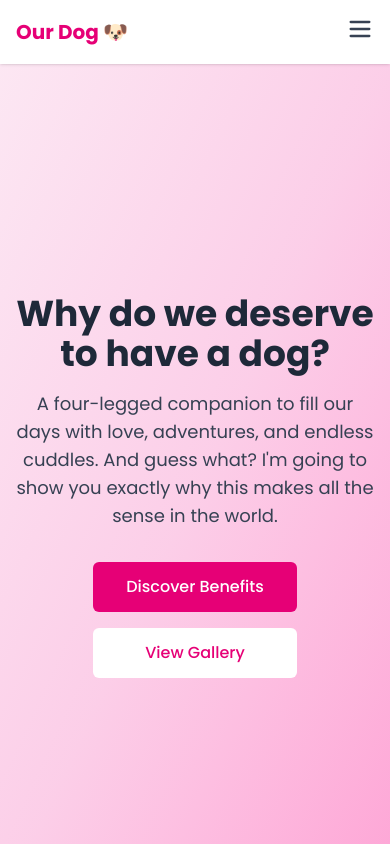
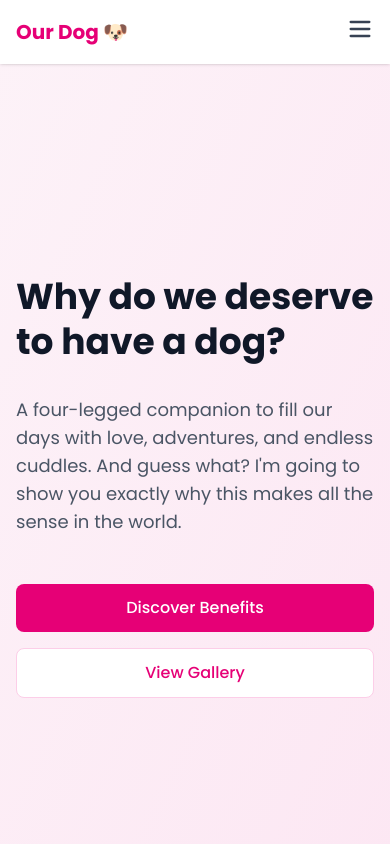
Before and after one commit to gabriellamsa/paws-and-purpose, a Next.js app: page / in a window 390 px wide. Shown: the top 844 px of the page. Built offline with nearby package versions, Linux system fonts and the light colour scheme.

Commit message:
feat: enhance Hero section with image and responsive layout

```diff
--- a/src/components/hero/Hero.tsx
+++ b/src/components/hero/Hero.tsx
@@ -1,50 +1,62 @@
 "use client";
 
+import Image from "next/image";
+import Link from "next/link";
 import { motion } from "framer-motion";
-import Link from 'next/link';
 
 export default function Hero() {
   return (
-    <section className="min-h-screen flex flex-col justify-center items-center text-center bg-gradient-to-br from-pink-100 via-pink-200 to-pink-300 px-4">
-      <motion.h1
-        initial={{ opacity: 0, y: -20 }}
-        animate={{ opacity: 1, y: 0 }}
-        transition={{ duration: 0.8 }}
-        className="text-4xl sm:text-5xl font-bold text-gray-800"
+    <div className="relative w-full min-h-screen flex items-center bg-gradient-to-br from-pink-50 to-pink-100 px-4 sm:px-6 lg:px-8">
+      <div className="max-w-7xl mx-auto w-full grid grid-cols-1 lg:grid-cols-2 gap-12 items-center">
+        <motion.div
+          initial={{ opacity: 0, x: -30 }}
+          animate={{ opacity: 1, x: 0 }}
+          transition={{ duration: 0.8, ease: "easeOut" }}
+          className="space-y-8"
         >
+          <h1 className="text-4xl sm:text-5xl lg:text-6xl font-bold text-gray-900 leading-tight">
             Why do we deserve to have a dog?
-      </motion.h1>
+          </h1>
 
-      <motion.p
-        initial={{ opacity: 0, y: 20 }}
-        animate={{ opacity: 1, y: 0 }}
-        transition={{ delay: 0.4, duration: 0.8 }}
-        className="mt-4 text-lg sm:text-xl text-gray-700 max-w-xl"
-      >
+          <p className="text-lg text-gray-600 max-w-xl">
             A four-legged companion to fill our days with love, adventures, and
-        endless cuddles. And guess what? I'm going to show you exactly why this
-        makes all the sense in the world.
-      </motion.p>
+            endless cuddles. And guess what? I'm going to show you exactly why
+            this makes all the sense in the world.
+          </p>
 
-      <motion.div
-        initial={{ opacity: 0 }}
-        animate={{ opacity: 1 }}
-        transition={{ delay: 0.8 }}
-        className="flex flex-col sm:flex-row gap-4 justify-center mt-8"
-      >
+          <div className="flex flex-col sm:flex-row gap-4 pt-4">
             <Link
               href="#benefits"
-          className="inline-flex items-center justify-center px-8 py-3 border border-transparent text-base font-medium rounded-md text-white bg-pink-600 hover:bg-pink-700 transition-colors"
+              className="inline-flex items-center justify-center px-8 py-3 text-base font-medium text-white bg-pink-600 hover:bg-pink-700 rounded-lg transition-colors duration-200 focus:outline-none focus:ring-2 focus:ring-offset-2 focus:ring-pink-500"
             >
               Discover Benefits
             </Link>
+
             <Link
               href="#gallery"
-          className="inline-flex items-center justify-center px-8 py-3 border border-transparent text-base font-medium rounded-md text-pink-600 bg-white hover:bg-gray-50 transition-colors"
+              className="inline-flex items-center justify-center px-8 py-3 text-base font-medium text-pink-600 bg-white hover:bg-gray-50 rounded-lg transition-colors duration-200 focus:outline-none focus:ring-2 focus:ring-offset-2 focus:ring-pink-500 border border-pink-200"
             >
               View Gallery
             </Link>
+          </div>
         </motion.div>
-    </section>
+
+        <motion.div
+          className="mx-auto hidden lg:block pl-10"
+          initial={{ opacity: 0, scale: 0.9 }}
+          animate={{ opacity: 1, scale: 1 }}
+          transition={{ duration: 1.2, ease: "easeOut", delay: 0.2 }}
+        >
+          <Image
+            src="/c/hero.png"
+            alt="Happy dog"
+            width={780}
+            height={780}
+            className="rounded-2xl"
+            priority
+          />
+        </motion.div>
+      </div>
+    </div>
   );
 }
```
Also changed, not shown: public/c/hero.png (added). Lines whose indentation alone changed are shown as unchanged.
